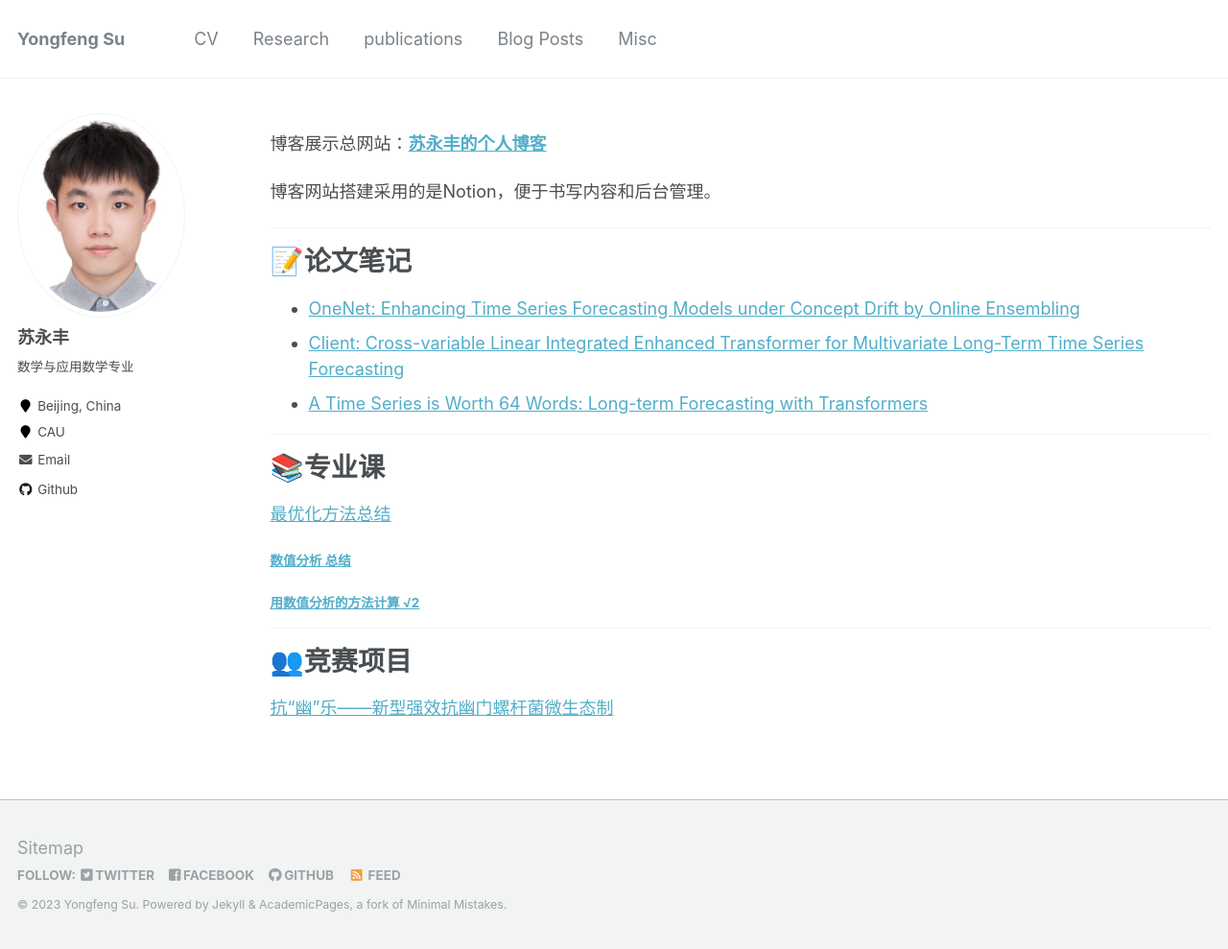
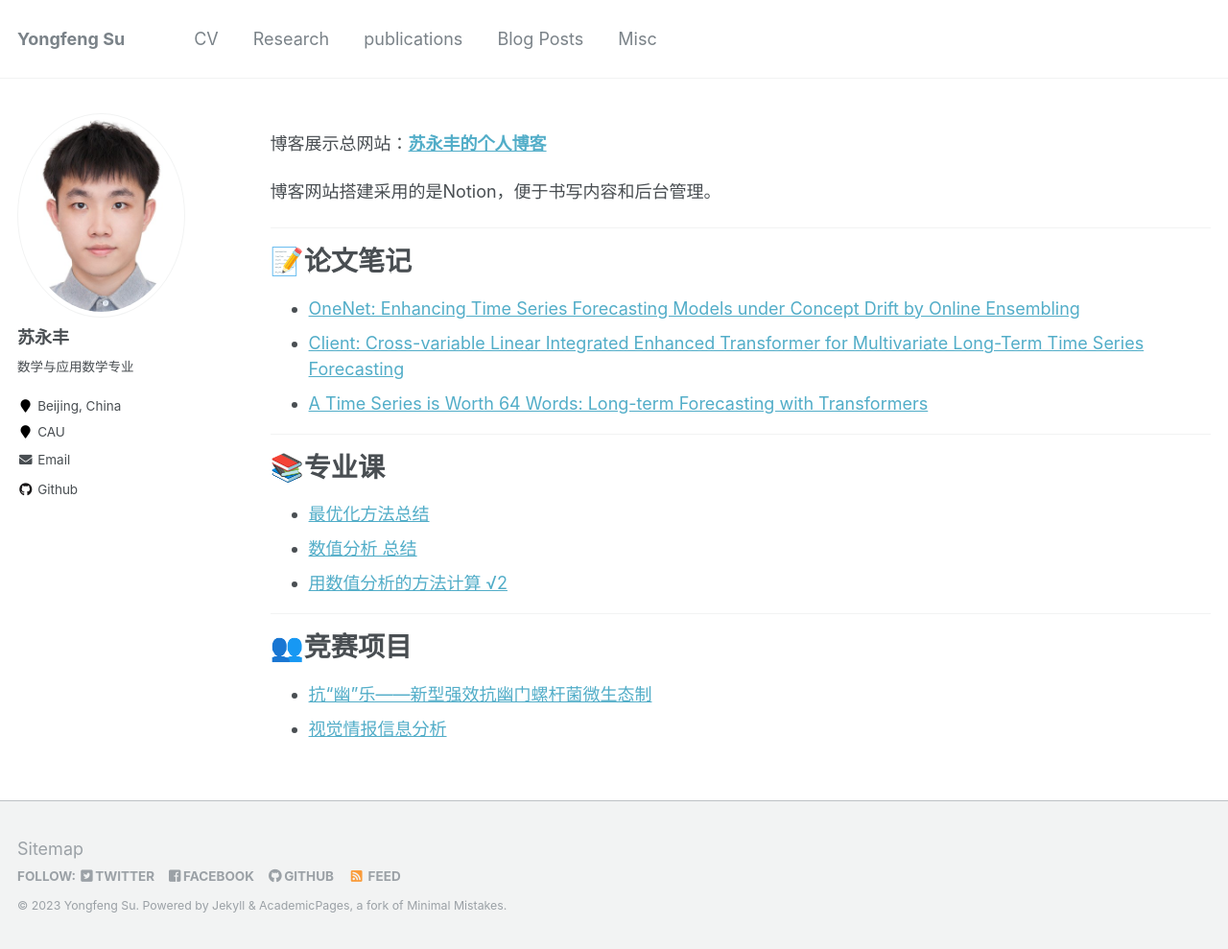
Before and after one commit to CreatBySu/CreatBySu.github.io, a Jekyll site: the page built from _pages/Blog.md, in a window 1280 px wide and 989 px high. Shown: the whole window at 96% size. Built offline with Jekyll 4.4.1, drawn with Linux system fonts in a browser that asks for light colours.

Commit message:
Add files via upload

```diff
--- a/_pages/Blog.md
+++ b/_pages/Blog.md
@@ -21,14 +21,13 @@ author_profile: true
 
 # 📚专业课
 
-[最优化方法总结](https://yongfengsu.notion.site/36068bdcaf2b4b0fbca60e349a8a0742?pvs=4)
-
-##### [数值分析 总结](https://yongfengsu.notion.site/7fd5f27942fc42479a721fef6203747a?pvs=4)
-
-#### [用数值分析的方法计算 √2](https://yongfengsu.notion.site/2-63109b4256bb40f6b172685fd4d04317?pvs=4)
+- [最优化方法总结](https://yongfengsu.notion.site/36068bdcaf2b4b0fbca60e349a8a0742?pvs=4)
+- [数值分析 总结](https://yongfengsu.notion.site/7fd5f27942fc42479a721fef6203747a?pvs=4)
+- [用数值分析的方法计算 √2](https://yongfengsu.notion.site/2-63109b4256bb40f6b172685fd4d04317?pvs=4)
 
 ------
 
 # 👥竞赛项目
 
-[抗“幽”乐——新型强效抗幽门螺杆菌微生态制](https://yongfengsu.notion.site/356e2d06412347e3b4e6f1007782cf31?pvs=4)
+- [抗“幽”乐——新型强效抗幽门螺杆菌微生态制](https://yongfengsu.notion.site/356e2d06412347e3b4e6f1007782cf31?pvs=4)
+- [视觉情报信息分析](https://yongfengsu.notion.site/3461a3cac6cf42b48559f7f0f5360131?pvs=4)
```
